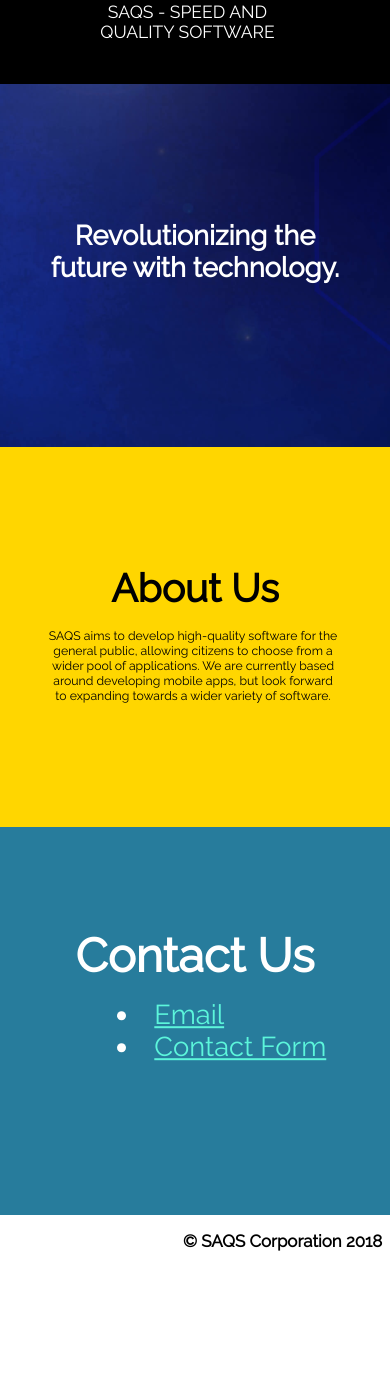
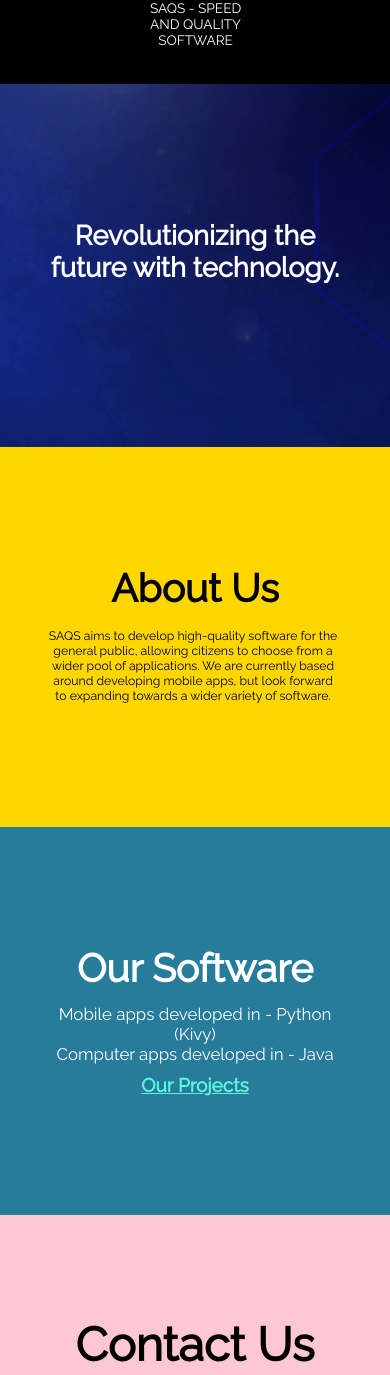
Before and after one commit to saqs/saqs.github.io, a plain HTML site: page index.html in a window 390 px wide. Shown: the top 1375 px of the page. Before the commit the page ends 1255 px from the top, so only its background shows below. Drawn offline with Linux system fonts and the light colour scheme.

Commit message:
Software page added

```diff
--- a/index.html
+++ b/index.html
@@ -18,6 +18,7 @@
 				<ul>
 					<li><a id="title">SAQS - Speed and Quality Software</a></li>
 					<li><a href="#home">About</a></li>
+					<li><a href="#softwareid">Software</a></li>
 					<li><a href="#contactid">Contact</a></li>
 				</ul>
 			</nav>
@@ -27,6 +28,11 @@
 			<section class="sec1" id="home">
 				<h1>About Us</h1>
 				<p>SAQS aims to develop high-quality software for the general public, allowing citizens to choose from a wider pool of applications. We are currently based around developing mobile apps, but look forward to expanding towards a wider variety of software.</p>
+			</section>
+			<section class="software" id="softwareid">
+				<h1>Our Software</h1>
+				<p>Mobile apps developed in - Python (Kivy)<br> Computer apps developed in - Java</p>
+				<h2><a href="https://github.com/saqs-official/projects">Our Projects</a></h2>
 			</section>
 			<section class="contact" id="contactid">
 				<h1>Contact Us</h1>
--- a/style.css
+++ b/style.css
@@ -90,11 +90,38 @@ section.sec1 p{
 	padding: 0px 12%;
 }
 
-section.contact{
+section.software{
 	width: 100%;
 	height: 100vh;
 	color: white;
 	background-color: #277c9c;
+	background-size: cover;
+	background-position: center;
+	text-align: center;
+}
+
+section.software h1{
+	font-size: 6em;
+	padding-top: 35vh;
+	margin: 0 0 1.5vh;
+}
+
+section.software p{
+	font-size: 2em;
+	margin: 0;
+}
+
+section.software h2 a{
+	color: #5cf6db;
+	text-decoration: underline;
+	font-size: 1.5em;
+}
+
+section.contact{
+	width: 100%;
+	height: 100vh;
+	color: black;
+	background-color: #ffc7d1;
 	background-size: cover;
 	background-position: center;
 	text-align: center;
@@ -115,7 +142,7 @@ section.contact ul{
 }
 
 section.contact ul li a{
-	color: #5cf6db;
+	color: black;
 	text-decoration: underline;
 }
 
@@ -136,7 +163,7 @@ section.cright h1{
 }
 
 #title{
-	margin-right: 25vw;
+	margin-right: 10vw;
 }
 
 #title:hover{
@@ -156,7 +183,7 @@ section.cright h1{
 		font-size: 1em;
 		line-height: initial;
 		display: block;
-		transform: translate(-2vw, -5vh);
+		transform: translate(-2vw, -9vh);
 	}
 
 	section.sec1 h1{
@@ -200,7 +227,7 @@ section.cright h1{
 	}
 
 	nav ul li a{
-		font-size: 3vh;
+		font-size: 2vh;
 		margin: 0;
 	}
 
@@ -215,7 +242,7 @@ section.cright h1{
 		font-size: 3vw;
 		line-height: initial;
 		display: block;
-		transform: translate(-2vw, -5vh);
+		transform: translate(-2vw, -4vh);
 	}
 
 	section.sec1 p{
@@ -231,11 +258,12 @@ section.cright h1{
 	}
 
 	nav ul li a{
-		font-size: 3vh;
+		font-size: 2vh;
 	}
 
 	#title::after{
-		font-size: 2vh;
+		font-size: 2.3vh;
+		transform: translate(-0.5em, -2em);
 	}
 
 	section.quote h1{
@@ -291,10 +319,10 @@ section.cright h1{
 	#title::after{
 		content: "SAQS - Speed and Quality Software";
 		color: #fff;
-		font-size: 4.5vw;
+		font-size: 3.2vw;
 		line-height: initial;
 		display: block;
-		transform: translate(32%, -100%);
+		transform: translate(75%, -100%);
 	}
 
 	section.quote{
@@ -318,6 +346,24 @@ section.cright h1{
 		font-size: 3.15vw;
 		width: 75%;
 		padding: 0px 12%;
+	}
+
+	section.software{
+		height: 46vh;
+	}
+
+	section.software h1{
+		font-size: 10vw;
+		padding-top: 14vh;
+	}
+
+	section.software p{
+		font-size: 2vh;
+		padding: 0px 12%;
+	}
+
+	section.software h2{
+		font-size: 1.5vh;
 	}
 
 	section.contact{
@@ -350,23 +396,22 @@ section.cright h1{
 /* XS phone */
 @media screen and (max-height: 570px) and (max-width: 480px){
 	#title::after{
-		font-size: 4vw;
-		transform: translate(30%, -120%);
+		transform: translate(75%, -140%);
 	}
 }
 
 /* Small phone */
 @media (min-height: 570px) and (max-height: 670px) and (max-width: 500px){
 	#title::after{
-		font-size: 4vw;
-		transform: translate(30%, -100%);
+		transform: translate(70%, -120%);
 	}
 }
 
 /* Big phone */
 @media (max-width: 480px) and (min-height: 800px){
 	#title::after{
-		transform: translate(32%, -85%);
+		font-size: 3.5vw;
+		transform: translate(7.5em, -115%);
 	}
 
 	section.contact h1{
```
